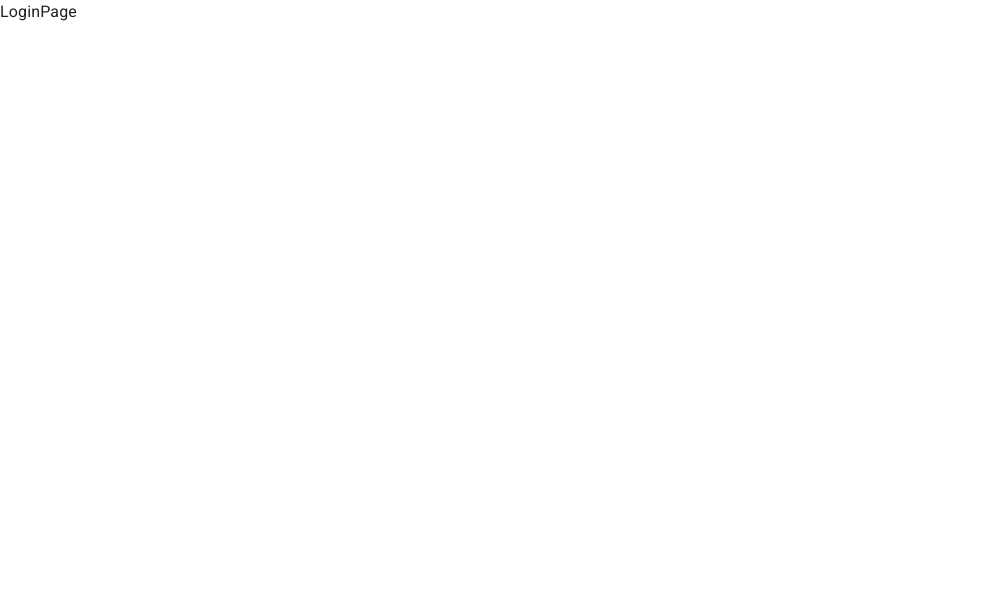
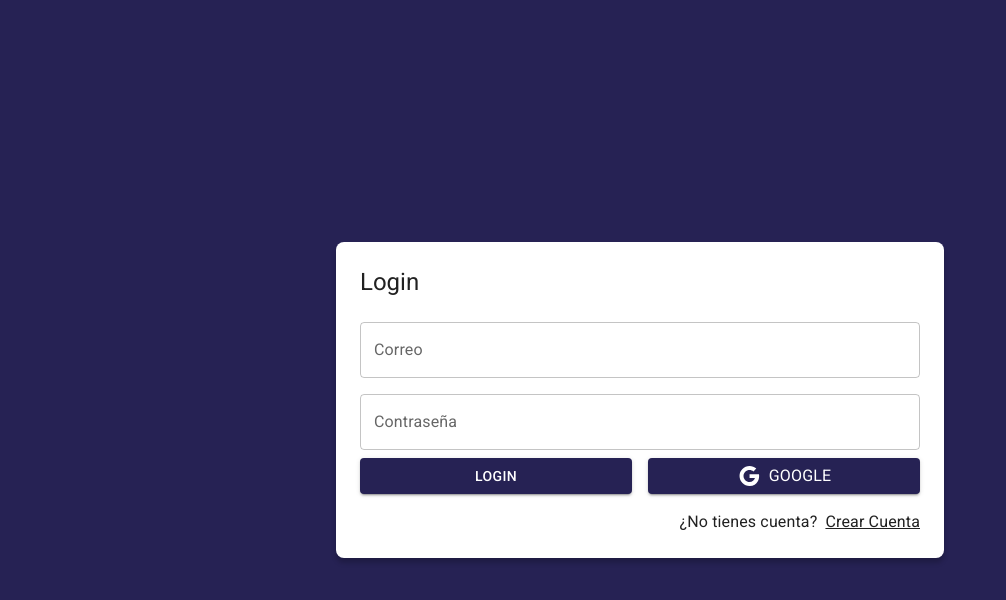
Before and after one commit to Arevelo27/journal-app, a React (Vite) app: page /auth/login in a window 1280 px wide. Shown: the top 600 px of the page, without its empty margins (0-1006 px from the left). Built offline with nearby package versions, Linux system fonts and the light colour scheme.

Commit message:
LoginPage - Diseño sin Layout

```diff
--- a/src/auth/pages/LoginPage.jsx
+++ b/src/auth/pages/LoginPage.jsx
@@ -1,5 +1,67 @@
+import { Link as RouterLink } from 'react-router-dom'
+import { Button, Grid2, Link, TextField, Typography } from '@mui/material'
+import { Google } from '@mui/icons-material'
+
 export const LoginPage = () => {
   return (
-    <div>LoginPage</div>
+    <Grid2
+      container
+      spacing={0} // Corregido aquí
+      direction="column"
+      alignItems="center"
+      justifyContent="center"
+      sx={{ minHeight: '100vh', backgroundColor: 'primary.main', padding: 4 }}
+    >
+      <Grid2 item
+        className='box-shadow'
+        size={{ xs: 12, sm: 6 }} // Ajustado el tamaño
+        sx={{ backgroundColor: 'white', padding: 3, borderRadius: 2 }}
+      >
+        <Typography variant="h5" sx={{ mb: 1 }}>Login</Typography>
+
+        <form>
+          <Grid2 container>
+            <Grid2 item size={{ xs: 12 }} sx={{ mt: 2 }}>
+              <TextField
+                label="Correo"
+                type="email"
+                placeholder="Correo"
+                fullWidth
+              />
+            </Grid2>
+            <Grid2 size={{ xs: 12 }} sx={{ mt: 2 }}>
+              <TextField
+                label="Contraseña"
+                type="password"
+                placeholder="Contraseña"
+                fullWidth
+              />
+            </Grid2>
+
+            <Grid2 container spacing={2} size={{ xs: 12 }} sx={{ mb: 2, mt: 1 }}>
+              <Grid2 size={{ xs: 12, sm: 6 }} >
+                <Button variant="contained" fullWidth>
+                  Login
+                </Button>
+              </Grid2>
+              <Grid2 size={{ xs: 12, sm: 6 }}>
+                <Button variant="contained" fullWidth>
+                  <Google />
+                  <Typography sx={{ ml: 1 }}>Google</Typography>
+                </Button>
+              </Grid2>
+            </Grid2>
+
+            <Grid2 container direction="row" justifyContent="flex-end" size={{ xs: 12 }}>
+              <Typography sx={{ mr: 1 }}>¿No tienes cuenta?</Typography>
+              <Link component={RouterLink} color='inherit' to="/auth/register">
+                <Typography>Crear Cuenta</Typography>
+              </Link>
+            </Grid2>
+
+          </Grid2>
+        </form>
+      </Grid2>
+    </Grid2>
   )
 }
--- a/src/styles.css
+++ b/src/styles.css
@@ -0,0 +1,3 @@
+.box-shadow {
+    box-shadow: 0px 5px 5px rgba(0, 0, 0, 0.2);
+}
```
